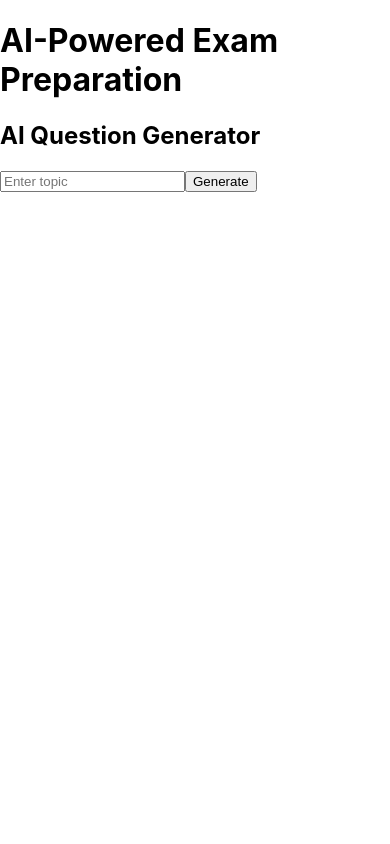
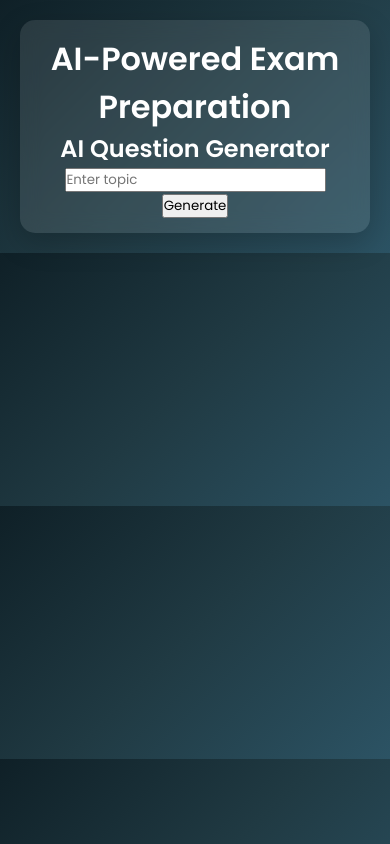
Before and after one commit to soumya28022005/cilent, a React (Create React App) app: page / in a window 390 px wide. Built offline with nearby package versions, Linux system fonts and the light colour scheme.

Commit message:
Update styles

```diff
--- /dev/null
+++ b/public/design.css
@@ -0,0 +1,61 @@
+/* Google Font */
+@import url('https://fonts.googleapis.com/css2?family=Poppins:wght@300;400;600&display=swap');
+
+/* Global Reset */
+* {
+  margin: 0;
+  padding: 0;
+  box-sizing: border-box;
+  font-family: 'Poppins', sans-serif;
+}
+
+/* Body Styling */
+body {
+  background: linear-gradient(135deg, #0f2027, #203a43, #2c5364);
+  color: #fff;
+  display: flex;
+  justify-content: center;
+  align-items: center;
+  height: 100vh;
+  overflow: hidden;
+}
+
+/* Main Container */
+#root {
+  width: 90%;
+  max-width: 800px;
+  padding: 20px;
+  text-align: center;
+  background: rgba(255, 255, 255, 0.1);
+  backdrop-filter: blur(10px);
+  border-radius: 15px;
+  box-shadow: 0px 10px 30px rgba(0, 0, 0, 0.2);
+  animation: fadeIn 1s ease-in-out;
+}
+
+/* Smooth Fade-in Animation */
+@keyframes fadeIn {
+  0% {
+    opacity: 0;
+    transform: translateY(-20px);
+  }
+  100% {
+    opacity: 1;
+    transform: translateY(0);
+  }
+}
+
+/* Responsive Design */
+@media screen and (max-width: 768px) {
+  body {
+    align-items: flex-start;
+    height: auto;
+    padding: 20px;
+    overflow: auto;
+  }
+
+  #root {
+    width: 100%;
+    padding: 15px;
+  }
+}
--- a/public/index.html
+++ b/public/index.html
@@ -25,6 +25,9 @@
       work correctly both with client-side routing and a non-root public URL.
       Learn how to configure a non-root public URL by running `npm run build`.
     -->
+<!-- this is css style -->
+<link rel="stylesheet" href="design.css" />
+
     <title>Exam Preperation</title>
   </head>
   <body>
```
